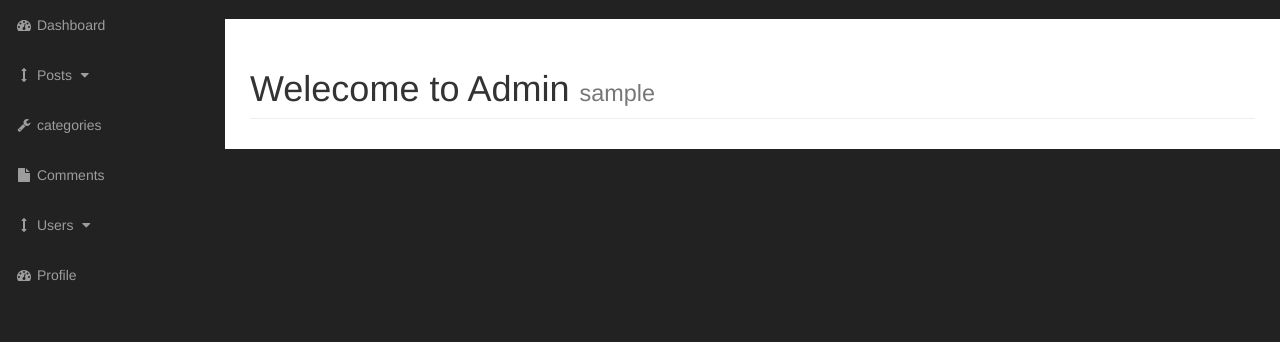
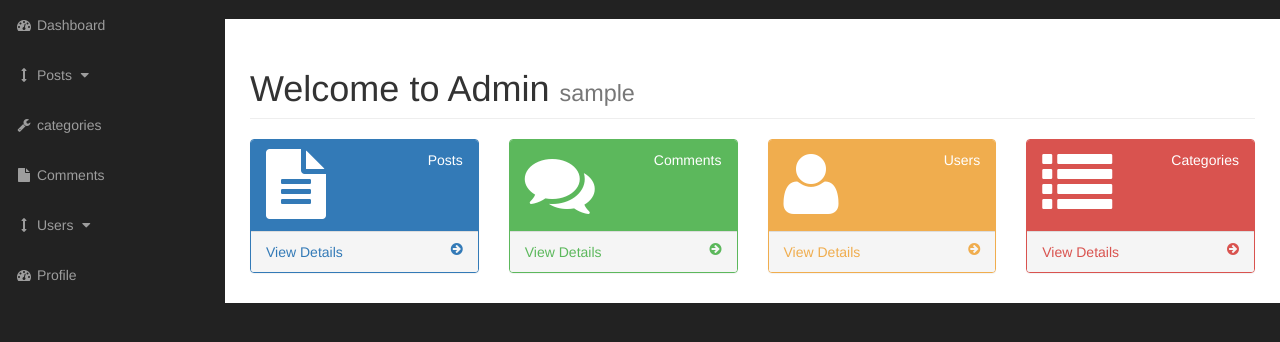
Before and after one commit to maulikdholariya/PHP-CMS-Project, a PHP site: page /admin in a window 1280 px wide. Shown: the part 51-393 px from the top of the page. Run offline with PHP 8.4, Linux system fonts and the light colour scheme; the visitor is signed in with stand-in values (Sample User, id 1).

Commit message:
profile upadate and add widget

```diff
--- a/admin/includes/admin_header.php
+++ b/admin/includes/admin_header.php
@@ -4,12 +4,10 @@
 <?php session_start(); ?>
 <?php
 
-if(isset($_SESSION['user_role'])){
+if(!isset($_SESSION['user_role'])){
 
-    if($_SESSION['user_role'] !== 'admin') {
+ header("Location: ../index.php");
 
-      header("Location: ../index.php");
-    }
 }
 
 
--- a/admin/includes/admin_navigation.php
+++ b/admin/includes/admin_navigation.php
@@ -16,7 +16,7 @@
                     <a href="#" class="dropdown-toggle" data-toggle="dropdown"><i class="fa fa-user"></i> John Smith <b class="caret"></b></a>
                     <ul class="dropdown-menu">
                         <li>
-                            <a href="#"><i class="fa fa-fw fa-user"></i> Profile</a>
+                            <a href="profile.php"><i class="fa fa-fw fa-user"></i> Profile</a>
                         </li>
 
                         <li class="divider"></li>
--- a/admin/index.php
+++ b/admin/index.php
@@ -18,7 +18,7 @@
                 <div class="row">
                     <div class="col-lg-12">
                         <h1 class="page-header">
-                            Welecome to Admin
+                            Welcome to Admin
 
 
                             <small><?php echo $_SESSION['username']; ?></small>
@@ -36,6 +36,103 @@
                 </div>
                 <!-- /.row -->
 
+                <div class="row">
+    <div class="col-lg-3 col-md-6">
+        <div class="panel panel-primary">
+            <div class="panel-heading">
+                <div class="row">
+                    <div class="col-xs-3">
+                        <i class="fa fa-file-text fa-5x"></i>
+                    </div>
+                    <div class="col-xs-9 text-right">
+
+
+                        <div>Posts</div>
+                    </div>
+                </div>
+            </div>
+            <a href="posts.php">
+                <div class="panel-footer">
+                    <span class="pull-left">View Details</span>
+                    <span class="pull-right"><i class="fa fa-arrow-circle-right"></i></span>
+                    <div class="clearfix"></div>
+                </div>
+            </a>
+        </div>
+    </div>
+                    <div class="col-lg-3 col-md-6">
+                        <div class="panel panel-green">
+                            <div class="panel-heading">
+                                <div class="row">
+                                    <div class="col-xs-3">
+                                        <i class="fa fa-comments fa-5x"></i>
+                                    </div>
+                                    <div class="col-xs-9 text-right">
+
+
+
+
+                                      <div>Comments</div>
+                                    </div>
+                                </div>
+                            </div>
+                            <a href="comments.php">
+                                <div class="panel-footer">
+                                    <span class="pull-left">View Details</span>
+                                    <span class="pull-right"><i class="fa fa-arrow-circle-right"></i></span>
+                                    <div class="clearfix"></div>
+                                </div>
+                            </a>
+                        </div>
+                    </div>
+                    <div class="col-lg-3 col-md-6">
+                        <div class="panel panel-yellow">
+                            <div class="panel-heading">
+                                <div class="row">
+                                    <div class="col-xs-3">
+                                        <i class="fa fa-user fa-5x"></i>
+                                    </div>
+                                    <div class="col-xs-9 text-right">
+
+
+                                        <div> Users</div>
+                                    </div>
+                                </div>
+                            </div>
+                            <a href="users.php">
+                                <div class="panel-footer">
+                                    <span class="pull-left">View Details</span>
+                                    <span class="pull-right"><i class="fa fa-arrow-circle-right"></i></span>
+                                    <div class="clearfix"></div>
+                                </div>
+                            </a>
+                        </div>
+                    </div>
+                    <div class="col-lg-3 col-md-6">
+                        <div class="panel panel-red">
+                            <div class="panel-heading">
+                                <div class="row">
+                                    <div class="col-xs-3">
+                                        <i class="fa fa-list fa-5x"></i>
+                                    </div>
+                                    <div class="col-xs-9 text-right">
+
+
+
+                                   <div>Categories</div>
+                                    </div>
+                                </div>
+                            </div>
+                            <a href="categories.php">
+                                <div class="panel-footer">
+                                    <span class="pull-left">View Details</span>
+                                    <span class="pull-right"><i class="fa fa-arrow-circle-right"></i></span>
+                                    <div class="clearfix"></div>
+                                </div>
+                            </a>
+                        </div>
+                    </div>
+                </div>
             </div>
             <!-- /.container-fluid -->
 
```
Also changed, not shown: admin/profile.php (added, +164 -0 lines), includes/login.php (line endings or trailing spaces).
